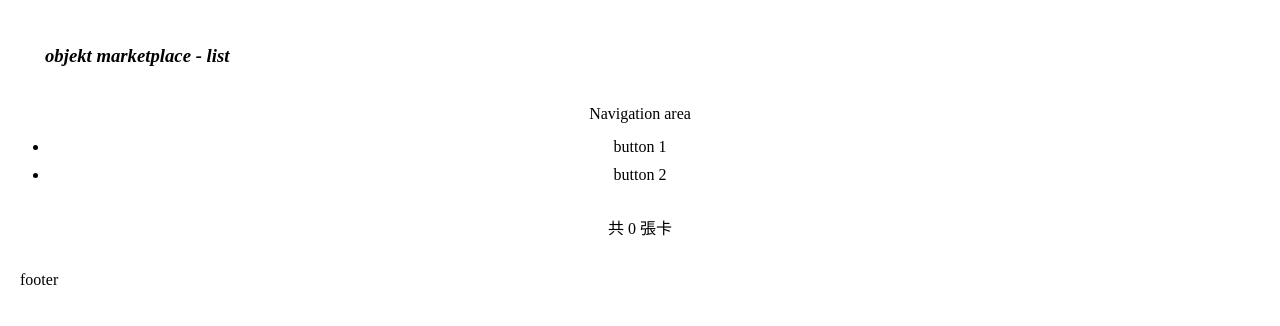
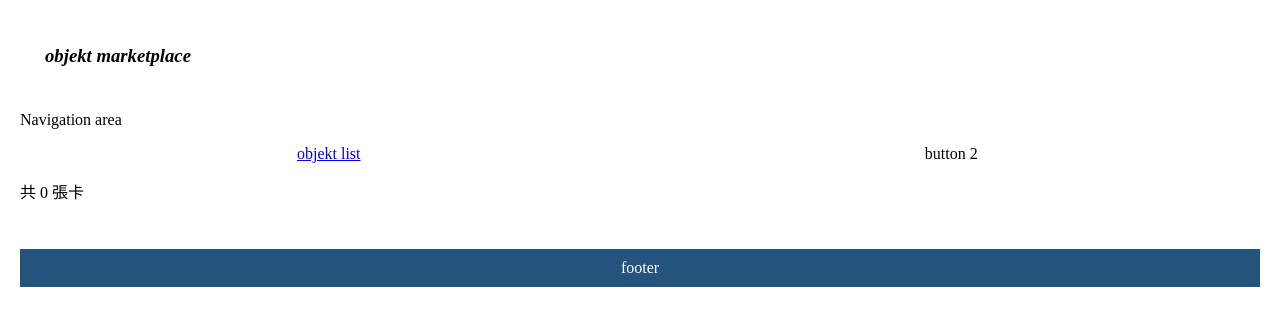
Before and after one commit to aomou/objekt-marketplace, a Django app: page /objekt/card/ in a window 1280 px wide. Shown: the top 326 px of the page. Run offline with Django 5.2, Linux system fonts and the light colour scheme; data that the repository does not hold is empty.

Commit message:
Fix header, footer css

```diff
--- a/static/base.css
+++ b/static/base.css
@@ -31,16 +31,44 @@ header h3:hover {
   text-shadow: 1px 1px 2px black, 0 0 25px #047, 0 0 5px #049;
 }
 
-/* nav */
-.nav-grid * {
-    margin: 0;
-    padding: 5px 5px;
+/* navigation tabs */
+.nav-grid nav {
+  width: 100%;
+}
+
+.nav-grid nav ul {
+  display: flex;
+  justify-content: space-evenly; /* 均勻分布 */
+  gap: 5px;
+
+  /* 基本重設，確保佈局乾淨 */
+  list-style: none;
+  padding: 0;
+  margin: 0;
+  width: 100%;
+}
+
+.nav-grid nav li {
+  flex: 1;  /* 讓每個 tab 都會一樣寬 */
+  text-align: center;
 }
 
 
-/* div */
-div {
-  width: 97%;
-  margin: auto;
-  text-align: center;
+
+/* footer */
+footer p {
+  /* 1. appearance */
+  background-color: #24537D;
+  color: white;
+  width: 100%;
+  gap: 2px;
+  padding: 10px 0; /* 增加上下內距，左右為0 */
+  box-sizing: border-box; /* 讓 padding 不會影響總寬高 */
+  margin-top: 30px;
+
+  /* 2. Flexbox  */
+  display: flex;
+  flex-direction: column; /* 讓子項目垂直排列 */
+  justify-content: center; /* 垂直置中 */
+  align-items: center;     /* 水平置中 */
 }
--- a/templates/base.html
+++ b/templates/base.html
@@ -29,7 +29,7 @@
             <nav>
                 <p> Navigation area </p>
                 <ul>
-                    <li> button 1</li>
+                    <li> <a href="{% url 'card_list' %}"> objekt list </a></li>
                     <li> button 2 </li>
                 </ul>
             </nav>
--- a/templates/objekt/list.html
+++ b/templates/objekt/list.html
@@ -12,7 +12,7 @@
 {% endblock %}
 
 {% block header %}
-    <h3> objekt marketplace - list </h3>
+    <h3> objekt marketplace </h3>
 {% endblock %}
 
 
```
